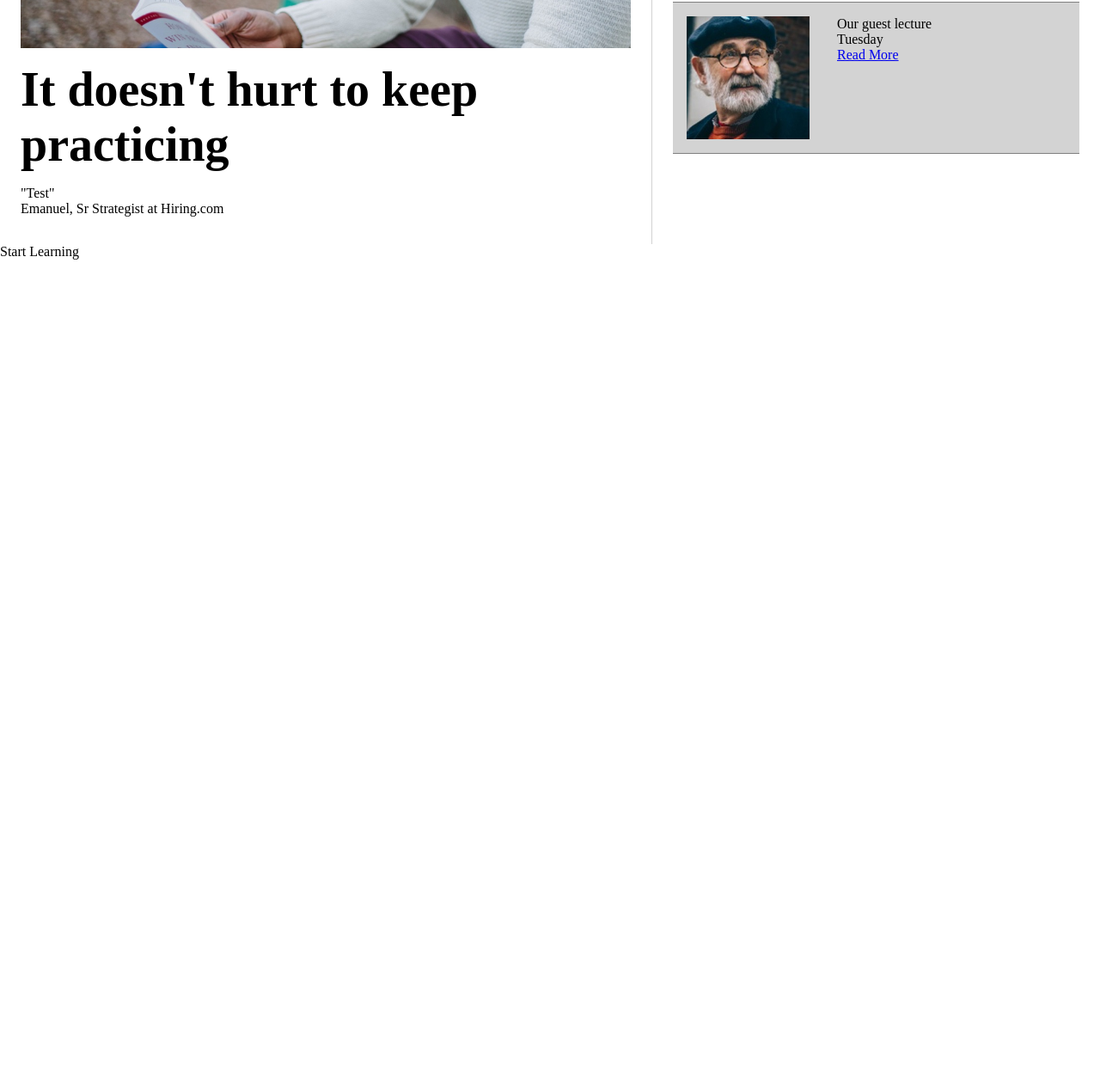
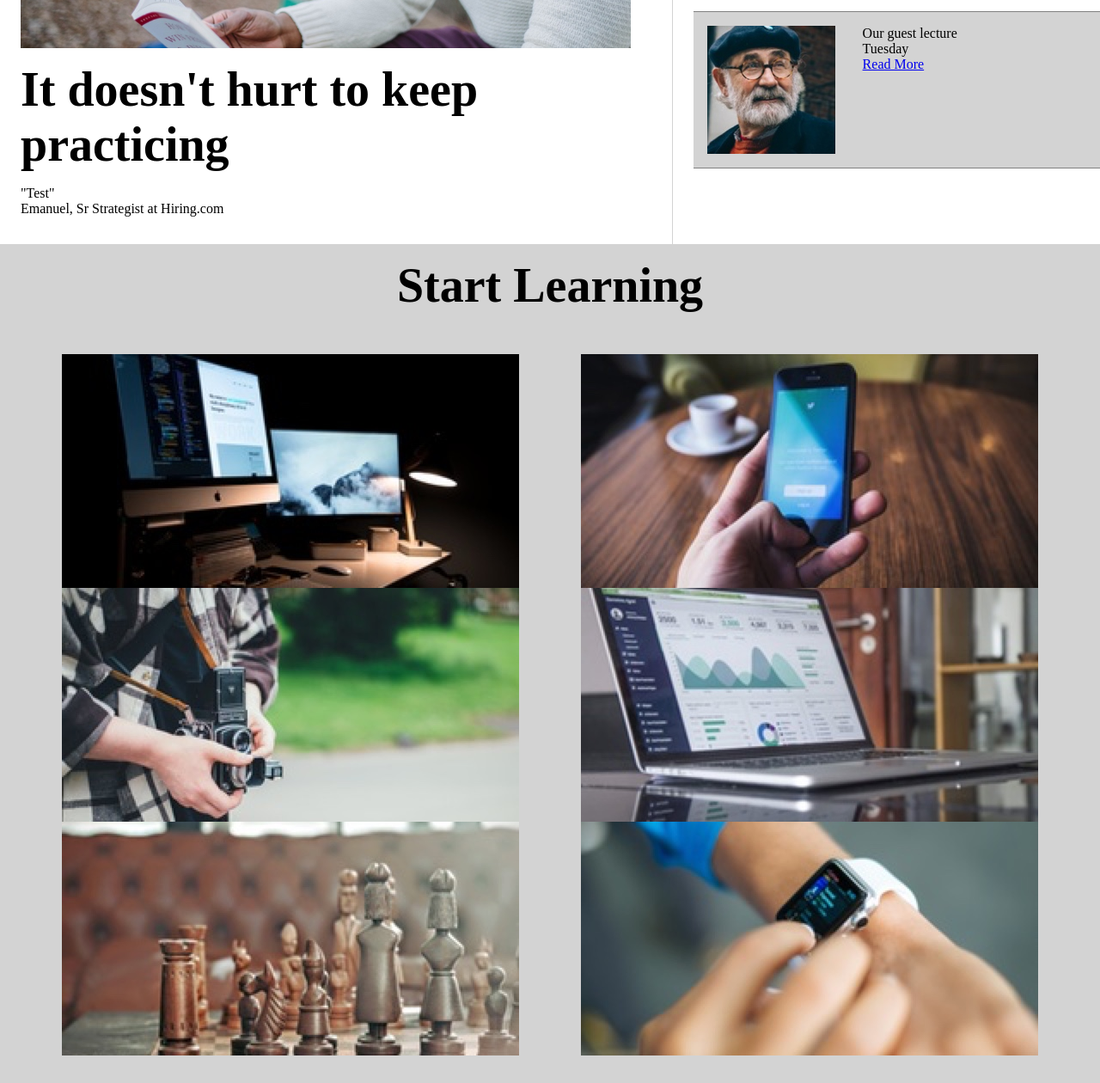
Before and after one commit to WalrusPrince16/ColmarAcademy, a plain HTML site: page index.html in a window 1280 px wide. Shown: the part 1019-2279 px from the top of the page at 86% size. Before the commit the page ends 1321 px from the top, so only its background shows below. Drawn offline with Linux system fonts and the light colour scheme.

Commit message:
Added images to the gallery section

```diff
--- a/css/style.css
+++ b/css/style.css
@@ -95,6 +95,9 @@ ul li.border {
 #banner-main {
   padding: 2rem 1.5rem;
 }
+#banner-main-img {
+  width: 100%;
+}
 #banner-main-img img {
   display: block;
   height: 100%;
@@ -125,6 +128,12 @@ ul li.border {
   padding: 2rem 1.5rem;
   flex-direction: column;
 }
+#orientation_left_side {
+  padding-right: 3rem;
+}
+#orientation_right_content {
+  padding-right: 0;
+}
 #orientation_left_content {
   flex-direction: column;
 }
@@ -151,7 +160,7 @@ ul li.border {
 .orientation-text {
   width: 65%;
   flex-direction: column;
-  padding: 1rem;
+  padding: 1rem 0 1rem 1rem;
 }
 .no-top-padding {
   padding-top: 0;
@@ -161,8 +170,29 @@ ul li.border {
 }
 
 /* Start Learning */
-
-
+#start_learning {
+  background-color: lightgrey;
+  flex-direction: column;
+}
+#gallery {
+  flex-flow: row wrap;
+  justify-content: space-between;
+  margin: 2rem 4.5rem;
+}
+.heading {
+  margin: auto;
+}
+#gallery_image {
+  width: 100%;
+  height: auto;
+}
+#gallery_content {
+  height: auto;
+  margin: 2rem 1rem;
+}
+#gallery_text {
+  background-color: white;
+}
 
 /* Thesis Exhibit */
 
--- a/index.html
+++ b/index.html
@@ -111,45 +111,57 @@
       <!-- Start Learning -->
 
       <div id="start_learning" class="flex">
-        <div class="heading">
-          <p>Start Learning</p>
+        <div class="heading flex">
+          <h1>Start Learning</h1>
         </div>
 
         <div id="gallery" class="flex">
           <div class="gallery_content flex">
-            <img src="" alt="">
+            <div class="gallery_image flex">
+              <img src="./images/course-software.jpg">
+            </div>
             <div class="gallery_text">
-
+              <p></p>
             </div>
           </div>
           <div class="gallery_content flex">
-            <img src="" alt="">
+            <div class="gallery_image flex">
+              <img src="./images/course-computer-art.jpg">
+            </div>
             <div class="gallery_text">
-
+              <p></p>
             </div>
           </div>
           <div class="gallery_content flex">
-            <img src="" alt="">
+            <div class="gallery_image flex">
+              <img src="./images/course-design.jpg">
+            </div>
             <div class="gallery_text">
-
+              <p></p>
             </div>
           </div>
           <div class="gallery_content flex">
-            <img src="" alt="">
+            <div class="gallery_image flex">
+              <img src="./images/course-data.jpg">
+            </div>
             <div class="gallery_text">
-
+              <p></p>
             </div>
           </div>
           <div class="gallery_content flex">
-            <img src="" alt="">
+            <div class="gallery_image flex">
+              <img src="./images/course-business.jpg">
+            </div>
             <div class="gallery_text">
-
+              <p></p>
             </div>
           </div>
           <div class="gallery_content flex">
-            <img src="" alt="">
+            <div class="gallery_image flex">
+              <img src="./images/course-marketing.jpg">
+            </div>
             <div class="gallery_text">
-
+              <p></p>
             </div>
           </div>
         </div>
```
